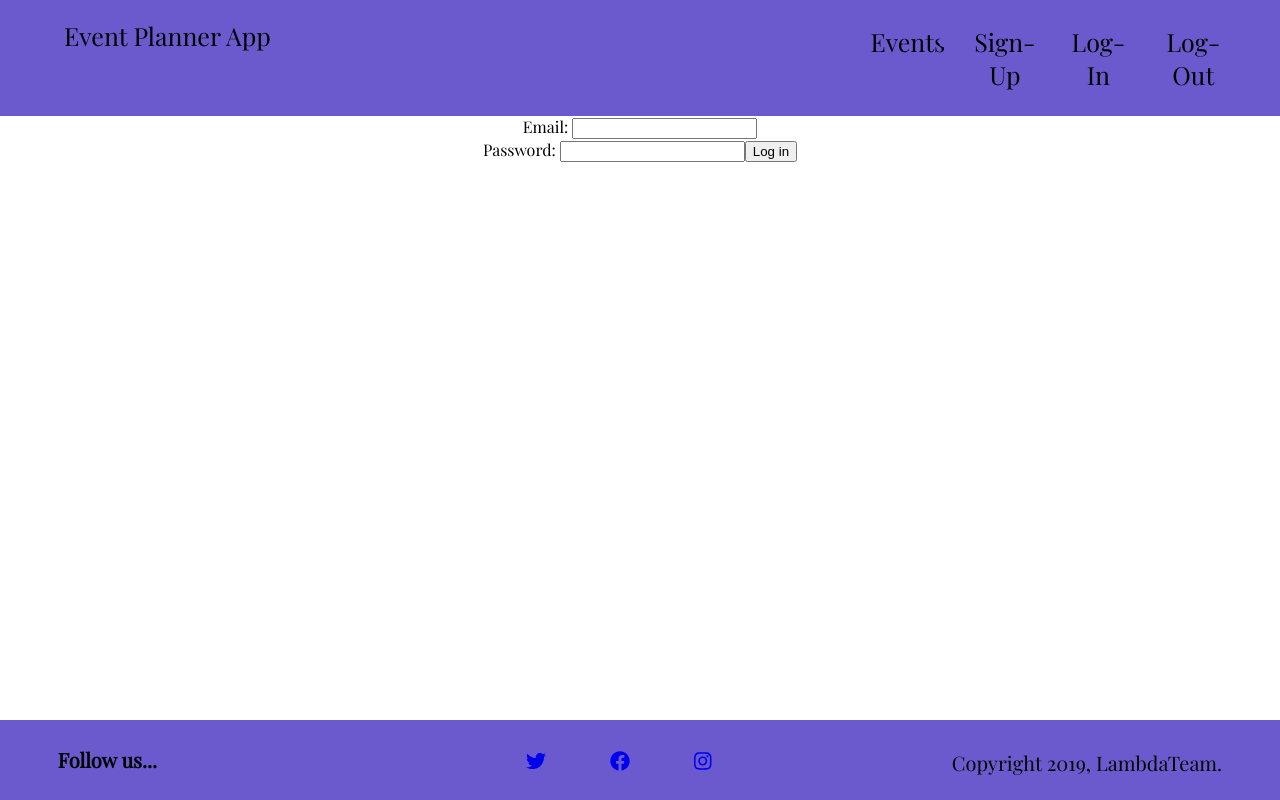
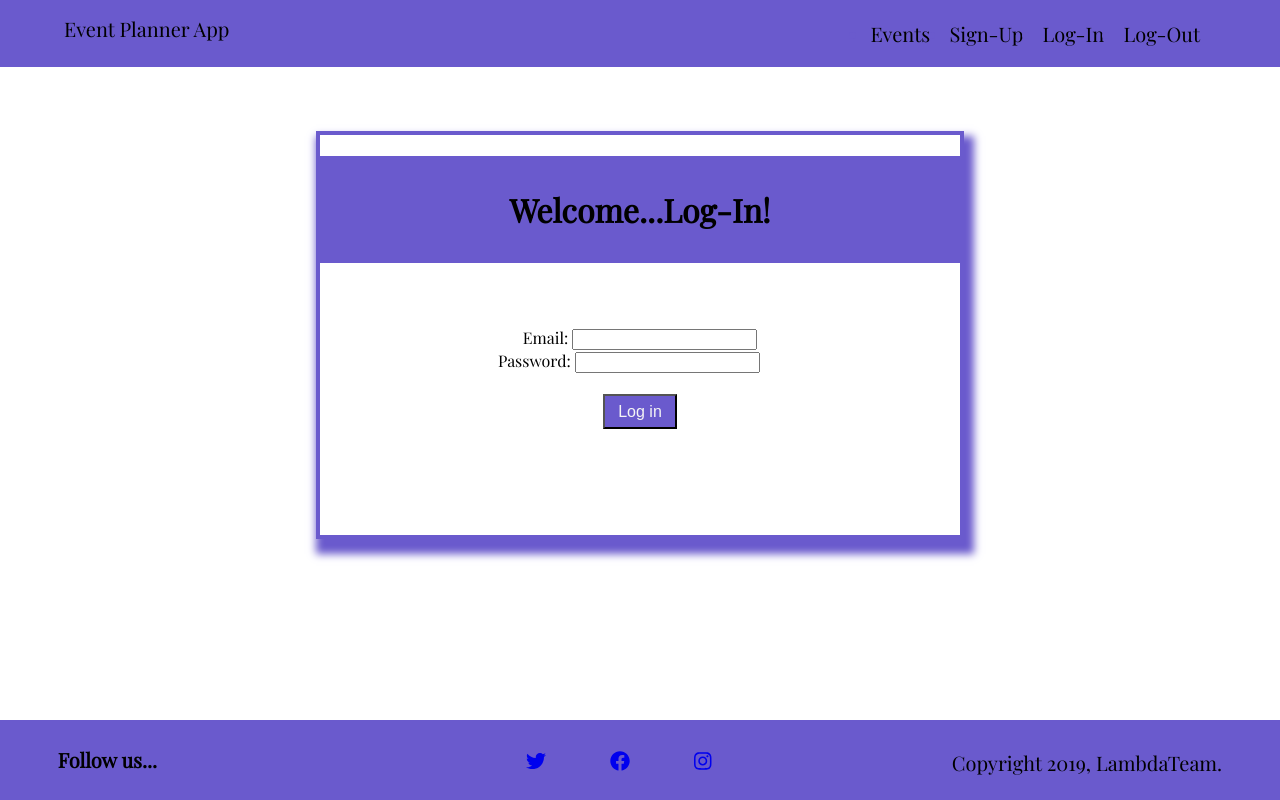
Before and after one commit to build-week-corporate-event-planner-2019/Front-End, a React (Create React App) app in the folder event-planner/: page / in a window 1280 px wide. Built offline with nearby package versions, Linux system fonts and the light colour scheme.

Commit message:
styled the login and signup pages

```diff
--- a/event-planner/src/App.css
+++ b/event-planner/src/App.css
@@ -12,7 +12,7 @@ font-family: 'Playfair Display', serif;
   text-align: center;
   width: 100%;
   background: slateblue;
-  font-size: 25px;
+  font-size: 20px;
   display: flex;
 }
 
@@ -23,7 +23,7 @@ font-family: 'Playfair Display', serif;
 }
 
 .nav-brand {
-  margin-top: 1.5%;
+  margin-top: 1.2%;
   margin-left: 5%;
 }
 
@@ -185,6 +185,71 @@ li a:hover{
 }
 
 
+/*******Log-in Page Styles******/
+
+.login-page{
+
+  border: 4px solid slateblue;
+  width: 50%;
+  margin: 5% auto;
+  height: 400px;
+  box-shadow: 5px 10px 8px 5px slateblue;
+}
+
+
+.login-header{
+  margin-bottom: 10%;
+  background: slateblue;
+  padding: 5%;
+}
+
+
+
+.password-input{
+  margin-right: 3.5%;
+}
+
+.login-btn{
+background: slateblue;
+color: whitesmoke;
+padding: 1% 2%;
+font-size: 16px;
+cursor: pointer;
+}
+
+/*******Sign-up Page Styles******/
+
+.signup-page{
+
+  border: 4px solid slateblue;
+  width: 50%;
+  margin: 3% auto;
+  height: 450px;
+  box-shadow: 5px 10px 8px 5px slateblue;
+
+
+}
+
+.signup-form{
+  margin-top: 5%;
+}
+
+.signup-btn{
+  margin-top: 2%;
+  background: slateblue;
+  color: whitesmoke;
+  font-size: 16px;
+  padding: 1% 1%;
+  cursor: pointer;
+  border: black;
+}
+
+span{
+  border-bottom: 2px solid slateblue;
+
+}
+
+
 
 /********ToDos Styles**********/
 
--- a/event-planner/src/components/Login.js
+++ b/event-planner/src/components/Login.js
@@ -47,7 +47,9 @@ class Login extends React.Component {
 
   render() {
     return (
-      <div>
+      <div className="login-page">
+        <h1 className="login-header">Welcome...Log-In!</h1>
+
         <form onSubmit={this.login}>
           <label>Email: </label>
           <input
@@ -57,6 +59,7 @@ class Login extends React.Component {
             onChange={this.handleChange}
           />
           <br />
+          <div className="password-input">
             <label>Password: </label>
             <input
               type="password"
@@ -64,8 +67,11 @@ class Login extends React.Component {
               value={this.state.credentials.password}
               onChange={this.handleChange}
             />
-          <button>Log in</button>
+          </div>
+          <br />
+          <button className="login-btn">Log in</button>
         </form>
+
       </div>
     );
   }
--- a/event-planner/src/components/SignUp.js
+++ b/event-planner/src/components/SignUp.js
@@ -25,7 +25,7 @@ class Signup extends React.Component {
   };
 
   handleChangeConfirm = e => {
-    this.setState({...this.state, confirmpassword: e.target.value});
+    this.setState({ ...this.state, confirmpassword: e.target.value });
   }
 
   signup = e => {
@@ -52,23 +52,33 @@ class Signup extends React.Component {
 
   render() {
     return (
-      <div>
+
+      <div className="signup-page">
+
+        <h1 className="signup-header"><span>Sign-Up Form</span></h1>
+
+        <div className='signup-form'>
           <form onSubmit={this.signup}>
             Name
+            <br />
             <input
               type="text"
               name="name"
               value={this.state.credentials.name}
               onChange={this.handleChange}
             />
+            <br />
             Email
+            <br />
             <input
               type="text"
               name="email"
               value={this.state.credentials.email}
               onChange={this.handleChange}
             />
+            <br />
             Company
+            <br />
             <input
               type="text"
               name="company"
@@ -76,29 +86,37 @@ class Signup extends React.Component {
               onChange={this.handleChange}
               required="must enter"
             />
+            <br />
             Role
+            <br />
             <input
               type="text"
               name="role"
               value={this.state.credentials.role}
               onChange={this.handleChange}
             />
+            <br />
             Password
+            <br />
             <input
               type="password"
               name="password"
               value={this.state.credentials.password}
               onChange={this.handleChange}
             />
+            <br />
             Confirm password
+            <br />
             <input
               type="password"
               name="confirmpassword"
               value={this.state.confirmpassword}
               onChange={this.handleChangeConfirm}
             />
-          <button>Sign Up!</button>
+            <br />
+            <button className="signup-btn">Sign Up!</button>
           </form>
+        </div>
       </div>
     );
   }
```
Lines whose indentation alone changed are shown as unchanged.
